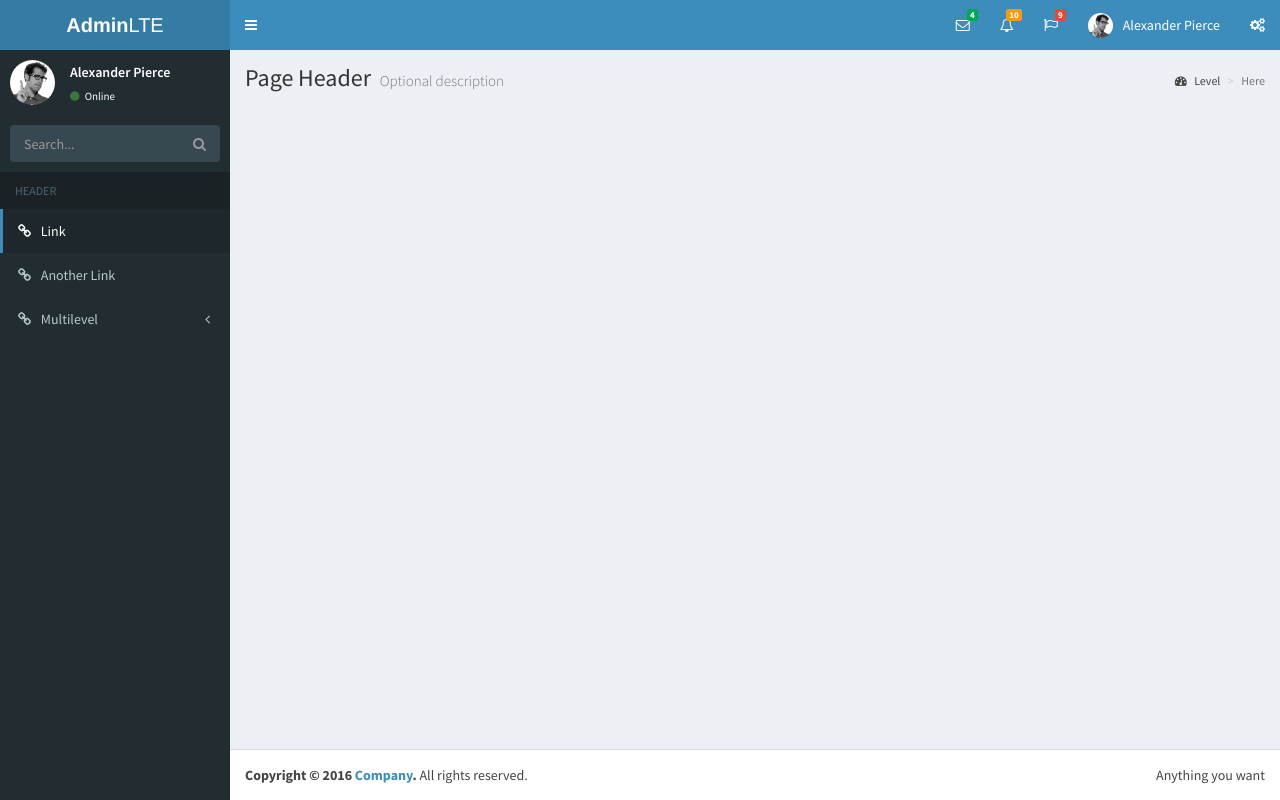
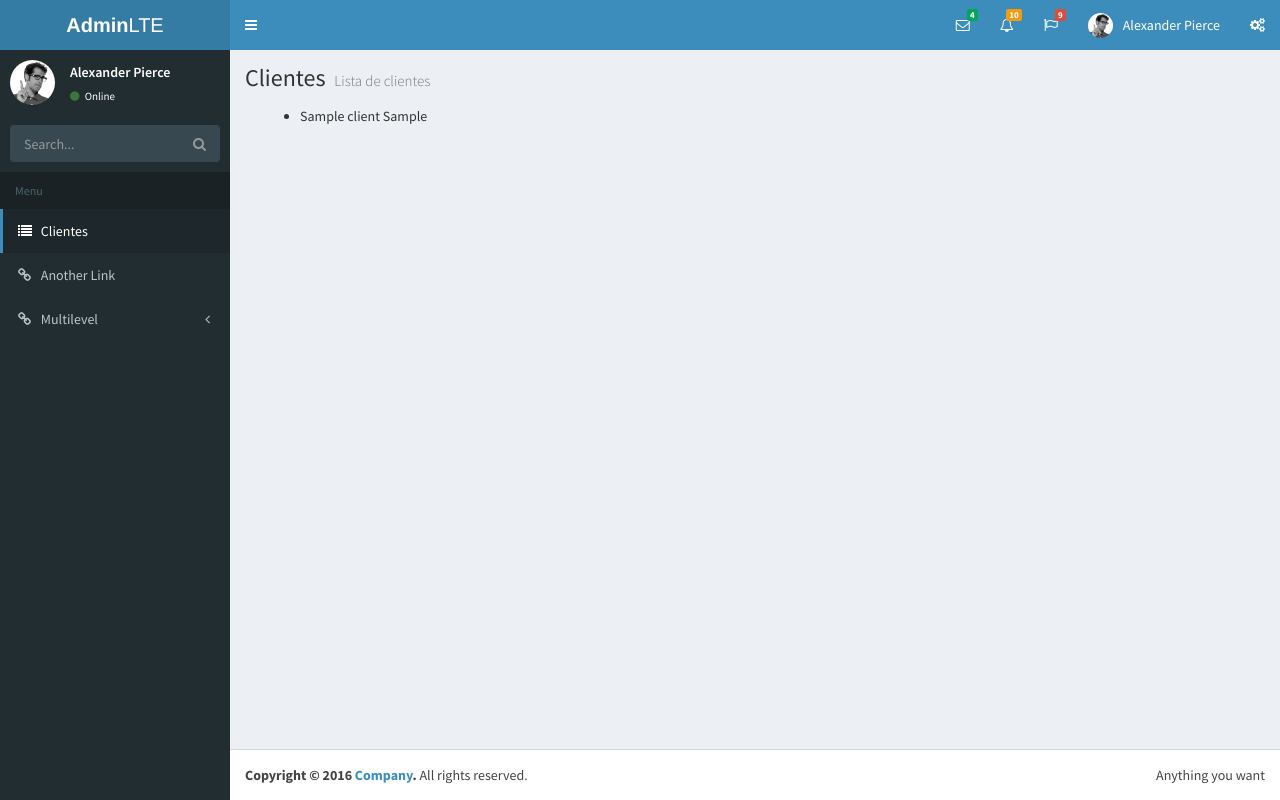
Before and after one commit to Robson70x7/Dashboard_Cadcli, a Django app: page / in a window 1280 px wide. Run offline with Django 3.2, Linux system fonts and the light colour scheme; tables that the repository leaves empty hold one stand-in row (values such as "Sample post"); some libraries are stand-ins or nearby versions.

Commit message:
Construindo lista de clientes pt-1

```diff
--- a/core/templates/core/base.html
+++ b/core/templates/core/base.html
@@ -9,10 +9,8 @@ scratch. This page gets rid of all links and provides the needed markup only.
   <meta charset="utf-8">
   <meta http-equiv="X-UA-Compatible" content="IE=edge">
   <title>
-  {% block title %}
-  AdminLTE 2 | Starter
-  {% endblock title %}
-     </title>
+    AdminLTE 2 | {% block title %}{% endblock title %}
+  </title>
   <!-- Tell the browser to be responsive to screen width -->
   <meta content="width=device-width, initial-scale=1, maximum-scale=1, user-scalable=no" name="viewport">
   <link rel="stylesheet" href="{% static 'core/css/bootstrap.min.css' %} ">
@@ -230,6 +228,8 @@ desired effect
 
 
   </header>
+
+
   <!-- Left side column. contains the logo and sidebar -->
   <aside class="main-sidebar">
 
@@ -263,9 +263,9 @@ desired effect
 
       <!-- Sidebar Menu -->
       <ul class="sidebar-menu" data-widget="tree">
-        <li class="header">HEADER</li>
+        <li class="header">Menu</li>
         <!-- Optionally, you can add icons to the links -->
-        <li class="active"><a href="#"><i class="fa fa-link"></i> <span>Link</span></a></li>
+        <li class="active"><a href="#"><i class="fa fa-list"></i> <span>Clientes</span></a></li>
         <li><a href="#"><i class="fa fa-link"></i> <span>Another Link</span></a></li>
         <li class="treeview">
           <a href="#"><i class="fa fa-link"></i> <span>Multilevel</span>
@@ -289,14 +289,22 @@ desired effect
     <!-- Content Header (Page header) -->
     <section class="content-header">
       <h1>
-        Page Header
-        <small>Optional description</small>
+        {% block page_header %}
+          Page Header
+        {% endblock %}
+        <small>
+        {% block page_header_small %}
+          Optional description
+        {% endblock  %}
+        </small>
       </h1>
+     <!--
       <ol class="breadcrumb">
         <li><a href="#"><i class="fa fa-dashboard"></i> Level</a></li>
         <li class="active">Here</li>
       </ol>
     </section>
+      -->
 
     <!-- Main content -->
     <section class="content container-fluid">
@@ -304,6 +312,9 @@ desired effect
       <!--------------------------
         | Your Page Content Here |
         -------------------------->
+
+        {% block content %}
+        {% endblock  %}
 
     </section>
     <!-- /.content -->
--- /dev/null
+++ b/core/templates/core/index.html
@@ -0,0 +1,23 @@
+{% extends 'core/base.html' %}
+
+{% block page_header %}
+    Clientes
+{% endblock page_header %}
+
+
+{% block page_header_small %}
+    Lista de clientes
+{% endblock %}
+
+{% block content %}
+    <ul>
+    {% for c in client %}
+        <li> <a href="#"></a> {{ c }}</li>
+    {% endfor %}
+    </ul>
+{% endblock content %}
+
+
+{% block title %}
+    index
+{% endblock title %}
--- a/core/views.py
+++ b/core/views.py
@@ -1,8 +1,10 @@
 from django.shortcuts import render
 from django.http import HttpResponse
+from .models import Client
 
 def index(request):
-    return render(request, 'core/base.html')
+    client = Client.objects.all()
+    return render(request, 'core/index.html', {'client':client})
 
 def create(request):
     return HttpResponse('Criar um cliente novo')
```
